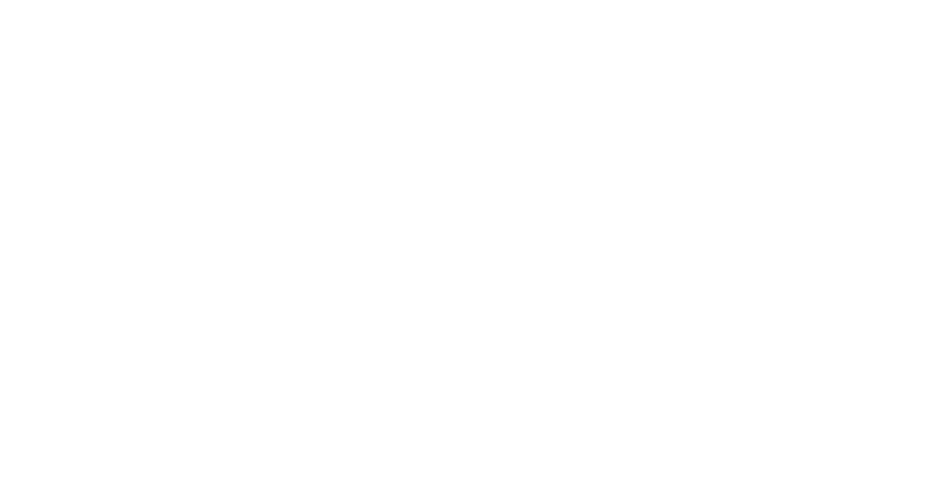
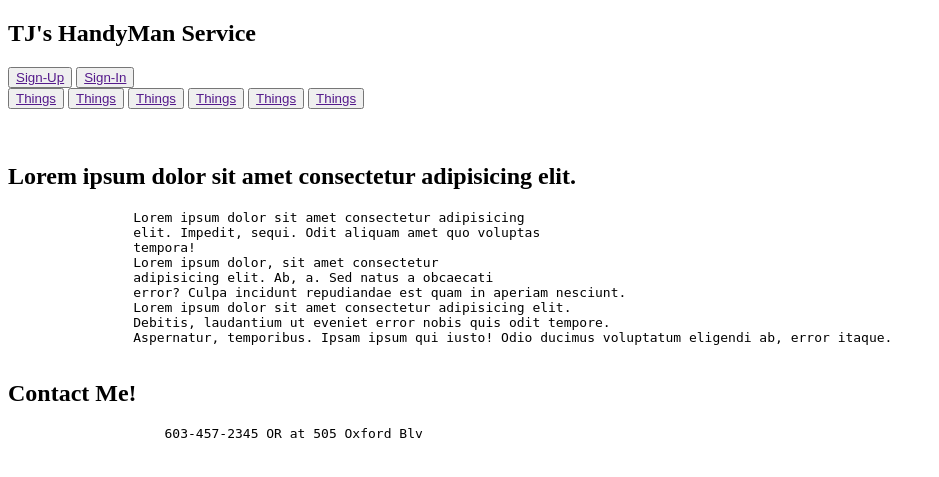
Before and after one commit to BlairJ05/TJ-Handyman, a Django app: page / in a window 1280 px wide. Before the commit the part shown is empty. Shown: the top 477 px of the page, without its empty margins (0-939 px from the left). Run offline with Django 5.2, Linux system fonts and the light colour scheme.

Commit message:
added Layout

```diff
--- a/capStone/capStoneApp/static/styles.css
+++ b/capStone/capStoneApp/static/styles.css
@@ -1,8 +1,13 @@
+body {
+
+}
 #navBar-Start {
-    color: aquamarine;
-    font-size: medium;
-    font-family: 'Lucida Sans', 'Lucida Sans Regular', 'Lucida Grande', 'Lucida Sans Unicode', Geneva, Verdana, sans-serif;
-    font-style: oblique;
-    font-weight: 650;
-    background-color: beige;
+
 }
+
+#tjCompany {
+
+}
+#headerSection {
+
+}
--- a/capStone/capStoneApp/templates/index.html
+++ b/capStone/capStoneApp/templates/index.html
@@ -5,21 +5,105 @@
     <meta charset="UTF-8">
     <meta name="viewport" content="width=device-width, initial-scale=1.0">
     <link rel="stylesheet" href="{% static 'styles.css' %}">
-    <title>Document</title>
+    <title>TJ Company</title>
 </head>
 <body>
+
+<!--
+    This is the header-Section Add what we need Please
+-->
+
+    <section id="headerSection">
+        <div>
+            <h1 id="tjCompany">TJ's HandyMan Service</h1>
+        </div>
+    </section>
+
     <!--
-        This section is for the nav bar and signup/signin
-        buttons
+        This Section is for the nav bar and signup/signin buttons
     -->
+
     <section id="navBar-Start">
         <div>
+
+            <button id="signUp">
+                <a href="">Sign-Up</a>
+            </button>
+
+            <button id="signIn">
+                <a href="">Sign-In</a>
+            </button>
+
             <nav>
-                <h1>
-
-                </h1>
+                <button><a href="">Things</a></button>
+                <button><a href="">Things</a></button>
+                <button><a href="">Things</a></button>
+                <button><a href="">Things</a></button>
+                <button><a href="">Things</a></button>
+                <button><a href="">Things</a></button>
             </nav>
         </div>
     </section>
+
+<!--
+        This Section can be the carousel of pictures
+
+-->
+
+    <section>
+        <div id="spinningPictures">
+            <ul>
+                <img src="">
+                <img src="">
+                <img src="">
+            </ul>
+        </div>
+    </section>
+
+<!--
+    this can be the Section can be the body
+-->
+
+    <section>
+        <div>
+            <h1>
+                Lorem ipsum dolor sit amet consectetur adipisicing elit.
+            </h1>
+            <pre>
+                Lorem ipsum dolor sit amet consectetur adipisicing
+                elit. Impedit, sequi. Odit aliquam amet quo voluptas
+                tempora!
+                Lorem ipsum dolor, sit amet consectetur
+                adipisicing elit. Ab, a. Sed natus a obcaecati
+                error? Culpa incidunt repudiandae est quam in aperiam nesciunt.
+                Lorem ipsum dolor sit amet consectetur adipisicing elit.
+                Debitis, laudantium ut eveniet error nobis quis odit tempore.
+                Aspernatur, temporibus. Ipsam ipsum qui iusto! Odio ducimus voluptatum eligendi ab, error itaque.
+            </pre>
+        </div>
+    </section>
+
+<!--
+    This can be the Footer
+-->
+
+    <section>
+        <div>
+            <footer>
+                <h2>
+                    Contact Me!
+                </h2>
+                <pre>
+                    603-457-2345 OR at 505 Oxford Blv
+                </pre>
+            </footer>
+        </div>
+    </section>
+
+
+
+
+
+
 </body>
 </html>
```
